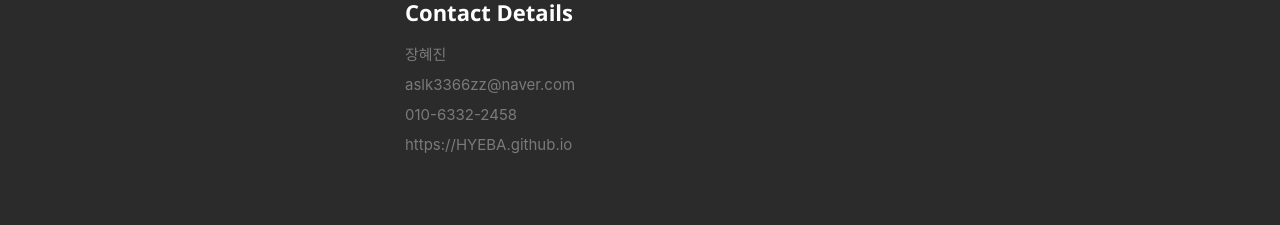
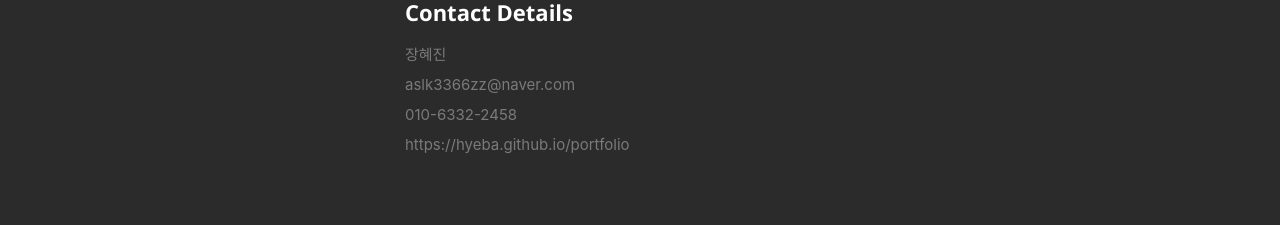
Before and after one commit to hyeba/portfolio, a React (Create React App) app in the folder Desktop/portfolio/: page / in a window 1280 px wide. Shown: the part 1120-1345 px from the top of the page. Built offline with nearby package versions, Linux system fonts and the light colour scheme.

Commit message:
url edit

```diff
--- a/Desktop/portfolio/package.json
+++ b/Desktop/portfolio/package.json
@@ -7,11 +7,14 @@
     "react-dom": "^16.6.0",
     "react-scripts": "2.1.1"
   },
+  "homepage": "https://hyeba.github.io/portfolio",
   "scripts": {
     "start": "react-scripts start",
     "build": "react-scripts build",
     "test": "react-scripts test",
-    "eject": "react-scripts eject"
+    "eject": "react-scripts eject",
+    "deploy": "gh-pages -d build",
+    "predeploy": "npm run build"
   },
   "eslintConfig": {
     "extends": "react-app"
--- a/Desktop/portfolio/src/resumeData.js
+++ b/Desktop/portfolio/src/resumeData.js
@@ -1,5 +1,5 @@
 let resumeData = {
-    "imagebaseurl":"https://HYEBA.github.io/",
+    "imagebaseurl":"https://hyeba.github.io/",
     "name": "장혜진",
     "role": "프론트엔드 개발자",
     "roleDescription": "새로운 것을 배우고, 쉬지 않고 발전하기 위해 개발자의 꿈을 갖게 되었습니다",
@@ -15,7 +15,7 @@
     "aboutDescription":"html, css, javascript, node.js, mysql, nginX와 aws를 다루는 데 익숙하고, 기본적인 리눅스 명령어를 잘 숙지하고 있으며 React, three.js, canvas를 다룰 수 있습니다. 기본 웹 제작부터 배포까지 여러 번의 경험이 있고, 주요 성과는 블록체인 지갑 앱 랜딩페이지(단독 개발), 회사 어드민 페이지(단독 개발), 블록체인 지갑 앱, 회사 홈페이지 개발입니다",
     "email":"aslk3366zz@naver.com",
     "phone":"010-6332-2458",
-    "website":"https://HYEBA.github.io",
+    "website":"https://hyeba.github.io/portfolio",
     "education":[
       {
         "UniversityName":"한국산업기술대학교",
```
